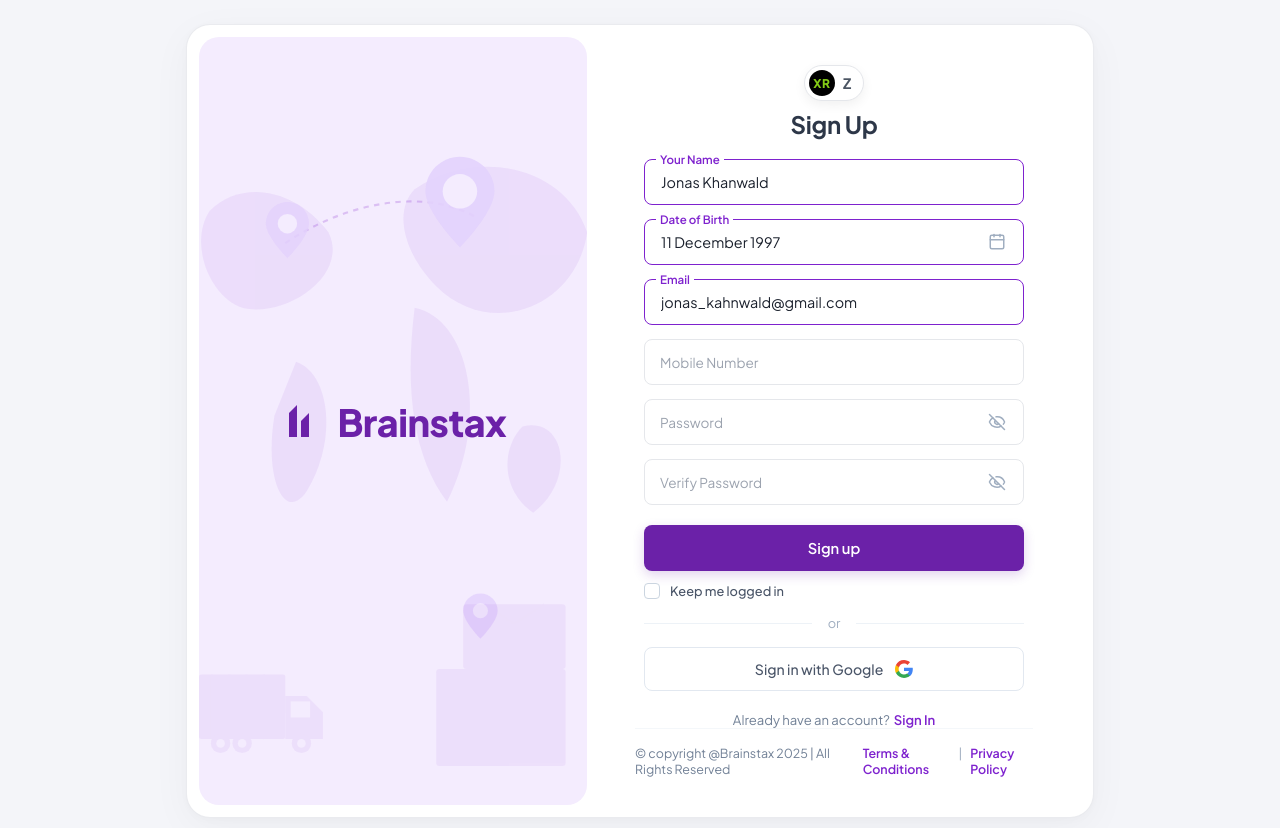
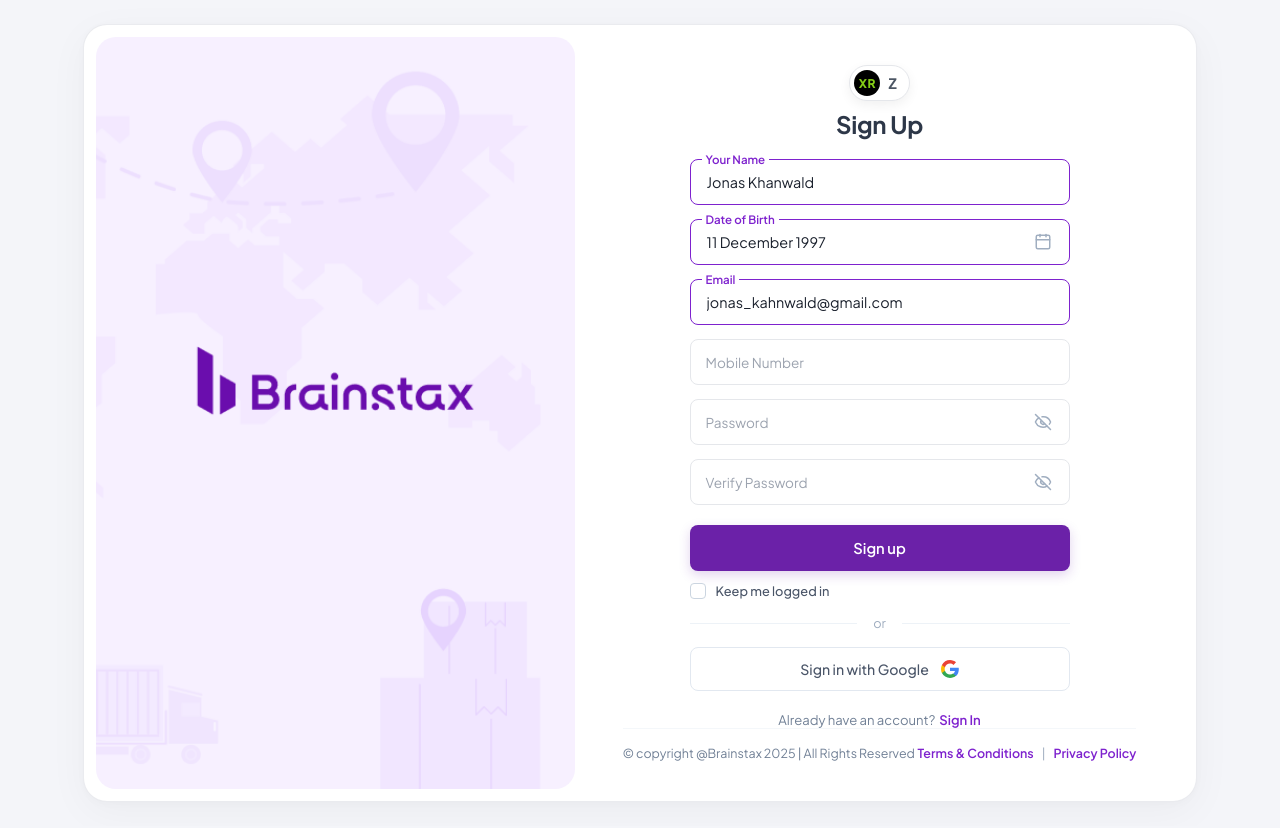
Before and after one commit to himanshupatil10/Brainstax, a React (Vite) app: page / in a window 1280 px wide. Shown: the top 828 px of the page. Built offline with nearby package versions, Linux system fonts and the light colour scheme.

Commit message:
Insert high-resolution banner image asset into left banner section

```diff
--- a/src/Components/Signin.css
+++ b/src/Components/Signin.css
@@ -27,42 +27,18 @@
   position: relative;
   overflow: hidden;
   display: flex;
-  flex-direction: column;
   align-items: center;
   justify-content: center;
-  padding: 40px 24px;
+  padding: 0;
   min-height: 580px;
   height: 100%;
 }
 
-.banner-graphics-layer {
-  position: absolute;
-  inset: 0;
-  pointer-events: none;
-  width: 100%;
-  height: 100%;
-}
-
-.banner-svg {
+.banner-image {
   width: 100%;
   height: 100%;
   object-fit: cover;
-}
-
-.banner-logo-wrapper {
-  position: relative;
-  z-index: 10;
-  display: flex;
-  align-items: center;
-  gap: 14px;
-}
-
-.logo-text {
-  font-size: 2.35rem;
-  font-weight: 800;
-  color: #6B21A8;
-  letter-spacing: -0.5px;
-  font-family: 'Plus Jakarta Sans', sans-serif;
+  display: block;
 }
 
 /* Right Form Section */
--- a/src/Components/Signin.jsx
+++ b/src/Components/Signin.jsx
@@ -1,5 +1,6 @@
 import React, { useState } from 'react';
 import { Eye, EyeOff, Check } from 'lucide-react';
+import bannerImg from '../assets/brainstax-banner.png';
 import './Signin.css';
 
 export default function Signin({ onSwitchToSignup }) {
@@ -17,94 +18,7 @@
     <div className="page-card">
       {/* Left Lavender Banner Section */}
       <div className="banner-section">
-        {/* Background SVG Vector Layer */}
-        <div className="banner-graphics-layer">
-          <svg viewBox="0 0 360 650" fill="none" xmlns="http://www.w3.org/2000/svg" className="banner-svg">
-            {/* World Map Silhouette Watermark */}
-            <g fill="#7E22CE" opacity="0.07">
-              <path d="M10 130 C 40 100, 90 110, 120 150 C 140 190, 80 230, 40 220 C 10 210, -10 160, 10 130 Z" />
-              <path d="M200 110 C 260 70, 340 90, 360 150 C 350 220, 270 250, 220 200 C 190 170, 180 130, 200 110 Z" />
-              <path d="M90 270 C 120 280, 130 340, 100 390 C 80 420, 60 380, 70 320 Z" />
-              <path d="M200 220 C 250 230, 270 320, 230 400 C 200 360, 190 300, 200 220 Z" />
-              <path d="M300 330 C 340 320, 350 380, 310 410 C 280 390, 280 350, 300 330 Z" />
-            </g>
-
-            {/* Connecting Curved Dashed Shipping Route */}
-            <path
-              d="M 80 160 C 140 120, 210 110, 255 135"
-              stroke="#7E22CE"
-              strokeOpacity="0.22"
-              strokeWidth="2"
-              strokeDasharray="5 5"
-              fill="none"
-            />
-
-            {/* Map Pin 1 */}
-            <g transform="translate(62, 122)">
-              <path
-                d="M20 0 C8.95 0 0 8.95 0 20 C0 32 20 52 20 52 C20 52 40 32 40 20 C40 8.95 31.05 0 20 0 Z"
-                fill="#E4D3FD"
-                fillOpacity="0.85"
-              />
-              <circle cx="20" cy="20" r="9" fill="#F4ECFE" />
-            </g>
-
-            {/* Map Pin 2 (Giant Top Right Pin) */}
-            <g transform="translate(210, 80)">
-              <path
-                d="M32 0 C14.33 0 0 14.33 0 32 C0 52 32 84 32 84 C32 84 64 52 64 32 C64 14.33 49.67 0 32 0 Z"
-                fill="#E4D3FD"
-                fillOpacity="0.9"
-              />
-              <circle cx="32" cy="32" r="16" fill="#F4ECFE" />
-            </g>
-
-            {/* Map Pin 3 */}
-            <g transform="translate(245, 485)">
-              <path
-                d="M16 0 C7.16 0 0 7.16 0 16 C0 26 16 42 16 42 C16 42 32 26 32 16 C32 7.16 24.84 0 16 0 Z"
-                fill="#E4D3FD"
-                fillOpacity="0.85"
-              />
-              <circle cx="16" cy="16" r="7" fill="#F4ECFE" />
-            </g>
-
-            {/* Delivery Truck Outline */}
-            <g transform="translate(0, 540)" fill="#7E22CE" opacity="0.06">
-              <rect x="0" y="20" width="80" height="60" rx="2" />
-              <line x1="12" y1="20" x2="12" y2="80" stroke="#7E22CE" strokeWidth="2" opacity="0.8" />
-              <line x1="28" y1="20" x2="28" y2="80" stroke="#7E22CE" strokeWidth="2" opacity="0.8" />
-              <line x1="44" y1="20" x2="44" y2="80" stroke="#7E22CE" strokeWidth="2" opacity="0.8" />
-              <line x1="60" y1="20" x2="60" y2="80" stroke="#7E22CE" strokeWidth="2" opacity="0.8" />
-              <path d="M80 40 L100 40 L115 55 L115 80 L80 80 Z" />
-              <rect x="85" y="45" width="18" height="15" fill="#F4ECFE" />
-              <circle cx="20" cy="84" r="9" />
-              <circle cx="20" cy="84" r="4" fill="#F4ECFE" />
-              <circle cx="40" cy="84" r="9" />
-              <circle cx="40" cy="84" r="4" fill="#F4ECFE" />
-              <circle cx="95" cy="84" r="9" />
-              <circle cx="95" cy="84" r="4" fill="#F4ECFE" />
-            </g>
-
-            {/* Stacked Cargo Shipping Boxes */}
-            <g transform="translate(220, 495)" fill="#7E22CE" opacity="0.06">
-              <rect x="0" y="60" width="120" height="90" rx="3" />
-              <line x1="60" y1="60" x2="60" y2="150" stroke="#7E22CE" strokeWidth="2" strokeDasharray="4 4" opacity="0.6" />
-              <rect x="25" y="0" width="95" height="60" rx="3" />
-              <path d="M45 0 L72.5 18 L100 0" stroke="#7E22CE" strokeWidth="2" fill="none" opacity="0.8" />
-              <line x1="72.5" y1="18" x2="72.5" y2="60" stroke="#7E22CE" strokeWidth="2" strokeDasharray="3 3" opacity="0.6" />
-            </g>
-          </svg>
-        </div>
-
-        {/* Center Brainstax Branding Logo */}
-        <div className="banner-logo-wrapper">
-          <svg width="44" height="44" viewBox="0 0 44 44" fill="none" xmlns="http://www.w3.org/2000/svg">
-            <path d="M10 14 L18 6 V38 H10 Z" fill="#6B21A8" />
-            <path d="M22 22 L30 14 V38 H22 Z" fill="#6B21A8" />
-          </svg>
-          <span className="logo-text">Brainstax</span>
-        </div>
+        <img src={bannerImg} alt="Brainstax Banner" className="banner-image" />
       </div>
 
       {/* Right Form Section */}
--- a/src/Components/Signup.css
+++ b/src/Components/Signup.css
@@ -27,42 +27,18 @@
   position: relative;
   overflow: hidden;
   display: flex;
-  flex-direction: column;
   align-items: center;
   justify-content: center;
-  padding: 40px 24px;
+  padding: 0;
   min-height: 640px;
   height: 100%;
 }
 
-.banner-graphics-layer {
-  position: absolute;
-  inset: 0;
-  pointer-events: none;
-  width: 100%;
-  height: 100%;
-}
-
-.banner-svg {
+.banner-image {
   width: 100%;
   height: 100%;
   object-fit: cover;
-}
-
-.banner-logo-wrapper {
-  position: relative;
-  z-index: 10;
-  display: flex;
-  align-items: center;
-  gap: 14px;
-}
-
-.logo-text {
-  font-size: 2.35rem;
-  font-weight: 800;
-  color: #6B21A8;
-  letter-spacing: -0.5px;
-  font-family: 'Plus Jakarta Sans', sans-serif;
+  display: block;
 }
 
 /* Right Form Section */
--- a/src/Components/Signup.jsx
+++ b/src/Components/Signup.jsx
@@ -1,5 +1,6 @@
 import React, { useState } from 'react';
 import { Eye, EyeOff, Calendar, Check } from 'lucide-react';
+import bannerImg from '../assets/brainstax-banner.png';
 import './Signup.css';
 
 export default function Signup({ onSwitchToSignin }) {
@@ -23,96 +24,7 @@
     <div className="page-card">
       {/* Left Lavender Banner Section */}
       <div className="banner-section">
-        {/* Background SVG Vector Layer (Map + Arcs + Pins + Delivery Truck + Shipping Boxes) */}
-        <div className="banner-graphics-layer">
-          <svg viewBox="0 0 360 650" fill="none" xmlns="http://www.w3.org/2000/svg" className="banner-svg">
-            {/* World Map Silhouette Watermark */}
-            <g fill="#7E22CE" opacity="0.07">
-              <path d="M10 130 C 40 100, 90 110, 120 150 C 140 190, 80 230, 40 220 C 10 210, -10 160, 10 130 Z" />
-              <path d="M200 110 C 260 70, 340 90, 360 150 C 350 220, 270 250, 220 200 C 190 170, 180 130, 200 110 Z" />
-              <path d="M90 270 C 120 280, 130 340, 100 390 C 80 420, 60 380, 70 320 Z" />
-              <path d="M200 220 C 250 230, 270 320, 230 400 C 200 360, 190 300, 200 220 Z" />
-              <path d="M300 330 C 340 320, 350 380, 310 410 C 280 390, 280 350, 300 330 Z" />
-            </g>
-
-            {/* Connecting Curved Dashed Shipping Route */}
-            <path
-              d="M 80 160 C 140 120, 210 110, 255 135"
-              stroke="#7E22CE"
-              strokeOpacity="0.22"
-              strokeWidth="2"
-              strokeDasharray="5 5"
-              fill="none"
-            />
-
-            {/* Map Pin 1 (Top Left) */}
-            <g transform="translate(62, 122)">
-              <path
-                d="M20 0 C8.95 0 0 8.95 0 20 C0 32 20 52 20 52 C20 52 40 32 40 20 C40 8.95 31.05 0 20 0 Z"
-                fill="#E4D3FD"
-                fillOpacity="0.85"
-              />
-              <circle cx="20" cy="20" r="9" fill="#F4ECFE" />
-            </g>
-
-            {/* Map Pin 2 (Top Right Giant Pin) */}
-            <g transform="translate(210, 80)">
-              <path
-                d="M32 0 C14.33 0 0 14.33 0 32 C0 52 32 84 32 84 C32 84 64 52 64 32 C64 14.33 49.67 0 32 0 Z"
-                fill="#E4D3FD"
-                fillOpacity="0.9"
-              />
-              <circle cx="32" cy="32" r="16" fill="#F4ECFE" />
-            </g>
-
-            {/* Map Pin 3 (Bottom Right above boxes) */}
-            <g transform="translate(245, 485)">
-              <path
-                d="M16 0 C7.16 0 0 7.16 0 16 C0 26 16 42 16 42 C16 42 32 26 32 16 C32 7.16 24.84 0 16 0 Z"
-                fill="#E4D3FD"
-                fillOpacity="0.85"
-              />
-              <circle cx="16" cy="16" r="7" fill="#F4ECFE" />
-            </g>
-
-            {/* Delivery Truck Outline (Bottom Left) */}
-            <g transform="translate(0, 540)" fill="#7E22CE" opacity="0.06">
-              <rect x="0" y="20" width="80" height="60" rx="2" />
-              <line x1="12" y1="20" x2="12" y2="80" stroke="#7E22CE" strokeWidth="2" opacity="0.8" />
-              <line x1="28" y1="20" x2="28" y2="80" stroke="#7E22CE" strokeWidth="2" opacity="0.8" />
-              <line x1="44" y1="20" x2="44" y2="80" stroke="#7E22CE" strokeWidth="2" opacity="0.8" />
-              <line x1="60" y1="20" x2="60" y2="80" stroke="#7E22CE" strokeWidth="2" opacity="0.8" />
-              <path d="M80 40 L100 40 L115 55 L115 80 L80 80 Z" />
-              <rect x="85" y="45" width="18" height="15" fill="#F4ECFE" />
-              <circle cx="20" cy="84" r="9" />
-              <circle cx="20" cy="84" r="4" fill="#F4ECFE" />
-              <circle cx="40" cy="84" r="9" />
-              <circle cx="40" cy="84" r="4" fill="#F4ECFE" />
-              <circle cx="95" cy="84" r="9" />
-              <circle cx="95" cy="84" r="4" fill="#F4ECFE" />
-            </g>
-
-            {/* Stacked Cargo Shipping Boxes (Bottom Right) */}
-            <g transform="translate(220, 495)" fill="#7E22CE" opacity="0.06">
-              <rect x="0" y="60" width="120" height="90" rx="3" />
-              <line x1="60" y1="60" x2="60" y2="150" stroke="#7E22CE" strokeWidth="2" strokeDasharray="4 4" opacity="0.6" />
-              <rect x="25" y="0" width="95" height="60" rx="3" />
-              <path d="M45 0 L72.5 18 L100 0" stroke="#7E22CE" strokeWidth="2" fill="none" opacity="0.8" />
-              <line x1="72.5" y1="18" x2="72.5" y2="60" stroke="#7E22CE" strokeWidth="2" strokeDasharray="3 3" opacity="0.6" />
-            </g>
-          </svg>
-        </div>
-
-        {/* Center Brainstax Branding Logo */}
-        <div className="banner-logo-wrapper">
-          <svg width="44" height="44" viewBox="0 0 44 44" fill="none" xmlns="http://www.w3.org/2000/svg">
-            {/* Left Tall Pillar with diagonal angle top */}
-            <path d="M10 14 L18 6 V38 H10 Z" fill="#6B21A8" />
-            {/* Right Shorter Pillar with diagonal angle top */}
-            <path d="M22 22 L30 14 V38 H22 Z" fill="#6B21A8" />
-          </svg>
-          <span className="logo-text">Brainstax</span>
-        </div>
+        <img src={bannerImg} alt="Brainstax Banner" className="banner-image" />
       </div>
 
       {/* Right Form Section */}
```
Also changed, not shown: src/assets/brainstax-banner.png (added).
